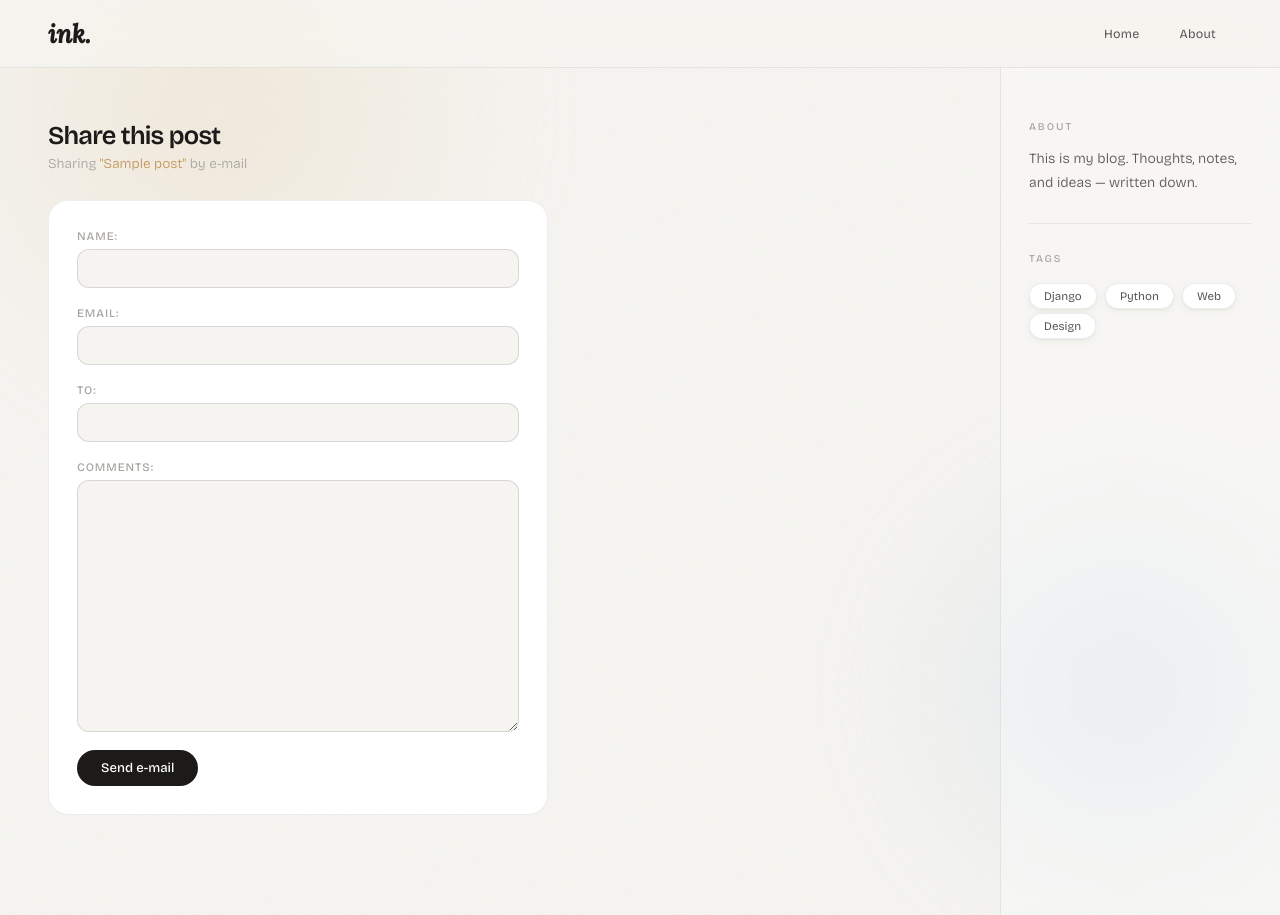
After one commit to KaranSaini-Git/ink., a Django app: page /blog/1/share/ in a window 1280 px wide. The commit adds this page. Run offline with Django 5.2, Linux system fonts and the light colour scheme; tables that the repository leaves empty hold one stand-in row (values such as "Sample post").

Commit message:
Add Post Sharing Feature

```diff
--- a/blog/forms.py
+++ b/blog/forms.py
@@ -1,9 +1,14 @@
 from django import forms
+from .models import Comment
+class CommentForm(forms.ModelForm):
+    class Meta:
+        model = Comment
+        fields = ['name', 'email', 'body']
+
 class EmailPostForm(forms.Form):
-    name = forms.CharField(max_length=25)
-    email = forms.EmailField()
-    to = forms.EmailField()
-    comments = forms.CharField(
-    required=False,
-    widget=forms.Textarea
-            )
+    name=forms.CharField(max_length=25)
+    email=forms.EmailField()
+    to=forms.EmailField()
+    comments=forms.CharField(
+        required=False,
+        widget=forms.Textarea)
--- a/blog/models.py
+++ b/blog/models.py
@@ -1,27 +1,24 @@
-from django.conf import settings
 from django.db import models
 from django.utils import timezone
+from django.conf import settings
 from django.urls import reverse
 # Create your models here.
 class PublishedManager(models.Manager):
     def get_queryset(self):
-         return (
-             super().get_queryset().filter(status = Post.Status.PUBLISHED)
-         )
+        return super().get_queryset().filter(status=Post.Status.PUBLISHED)
 class Post(models.Model):
     class Status(models.TextChoices):
         DRAFT='DF','Draft'
         PUBLISHED='PB','Published'
-    title=models.CharField(max_length=250)
-    slug=models.SlugField(max_length=250,
-                          unique_for_date='publish')
+
+    title = models.CharField(max_length=250)
+    slug = models.SlugField(max_length=250, unique_for_date='publish')
     author=models.ForeignKey(
         settings.AUTH_USER_MODEL,
         on_delete=models.CASCADE,
         related_name='blog_posts'
     )
-    body=models.TextField()
-
+    body = models.TextField()
 
     publish=models.DateTimeField(default=timezone.now)
     created=models.DateTimeField(auto_now_add=True)
@@ -31,22 +28,38 @@ class Post(models.Model):
         choices=Status,
         default=Status.DRAFT
     )
-    objects = models.Manager()
-    published = PublishedManager()
+    objects=models.Manager() # The default manager.
+    published=PublishedManager() # Our custom manager.
     class Meta:
         ordering=['-publish']
-    indexes=[models.Index(fields=['-publish'])]
+        indexes=[models.Index(fields=['-publish'])]
 
     def __str__(self):
         return self.title
+    def get_absolute_url(self):
+        # return reverse('blog:post_detail', args=[self.id])
+        return reverse('blog:post_detail', args=[self.publish.year,
+                                                self.publish.month,
+                                                self.publish.day,
+                                                self.slug])
 
-    def get_absolute_url(self):
-        return reverse(
-        'blog:post_detail',
-        args=[
-            self.publish.year,
-            self.publish.month,
-            self.publish.day,
-            self.slug
+# creating models for comments
+class Comment(models.Model):
+    post = models.ForeignKey(
+        Post,
+        on_delete=models.CASCADE,
+        related_name='comments'
+)
+    name = models.CharField(max_length=80)
+    email = models.EmailField()
+    body = models.TextField()
+    created = models.DateTimeField(auto_now_add=True)
+    updated = models.DateTimeField(auto_now=True)
+    active = models.BooleanField(default=True)
+    class Meta:
+        ordering = ['created']
+        indexes = [
+            models.Index(fields=['created']),
         ]
-    )
+    def __str__(self):
+        return f'Comment by {self.name} on {self.post}'
--- a/blog/static/blog/blog.css
+++ b/blog/static/blog/blog.css
@@ -536,22 +536,139 @@ backdrop-filter: none;
   letter-spacing: 0.04em;
 }
 
-/* Tell GPU to pre-composite these layers */
+
 #header, #sidebar, .post-item {
   will-change: transform;
 }
 
-/* Reduce blur on cards since they're the most repeated */
+
 .post-item {
-  backdrop-filter: blur(6px); /* was 12px */
+  backdrop-filter: blur(6px);
   -webkit-backdrop-filter: blur(6px);
 }
 
-/* Move perspective to parent instead of each card */
 .post-list {
-  perspective: 1400px; /* already there, good */
+  perspective: 1400px;
 }
 
 .post-item {
-  transform-style: preserve-3d; /* already there, good */
+  transform-style: preserve-3d;
 }
+
+/* ═══════════════════════════════
+   SHARE PAGE
+═══════════════════════════════ */
+
+/* wrapper limits the width */
+.share-wrapper {
+  max-width: 500px;
+}
+
+.share-heading {
+  font-size: 1.6rem;
+  font-weight: 600;
+  letter-spacing: -0.03em;
+  margin-bottom: 4px;
+}
+
+.share-subheading {
+  font-size: 0.85rem;
+  color: var(--ink3);
+  margin-bottom: 28px;
+}
+
+.share-subheading em {
+  color: var(--warm);
+  font-style: normal;
+}
+
+/* the white card wrapping the form */
+.share-card {
+  background: var(--white);
+  border: 1px solid var(--border);
+  border-radius: var(--radius);
+  padding: 28px;
+}
+
+/* django renders each field as a <p> — we stack label above input */
+.share-card p {
+  display: flex;
+  flex-direction: column;
+  gap: 6px;
+  margin-bottom: 18px;
+}
+
+.share-card label {
+  font-size: 0.72rem;
+  font-weight: 500;
+  letter-spacing: 0.08em;
+  text-transform: uppercase;
+  color: var(--ink3);
+}
+
+.share-card input[type="text"],
+.share-card input[type="email"],
+.share-card textarea {
+  font-family: 'Bricolage Grotesque', sans-serif;
+  font-size: 0.9rem;
+  font-weight: 300;
+  color: var(--ink);
+  background: var(--bg);
+  border: 1px solid var(--border2);
+  border-radius: var(--radius-sm);
+  padding: 10px 14px;
+  outline: none;
+  width: 100%;
+  transition: border-color 0.2s;
+}
+
+.share-card textarea {
+  resize: vertical;
+  min-height: 80px;
+  line-height: 1.6;
+}
+
+/* warm gold outline when focused */
+.share-card input:focus,
+.share-card textarea:focus {
+  border-color: var(--warm);
+}
+
+.share-card input[type="submit"] {
+  font-family: 'Bricolage Grotesque', sans-serif;
+  font-size: 0.82rem;
+  font-weight: 500;
+  color: var(--white);
+  background: var(--ink);
+  border: none;
+  border-radius: 100px;
+  padding: 10px 24px;
+  cursor: pointer;
+  transition: background 0.2s;
+}
+
+.share-card input[type="submit"]:hover {
+  background: var(--warm);
+}
+
+/* success message after sending */
+.share-success {
+  max-width: 500px;
+}
+
+.share-success h1 {
+  font-size: 1.4rem;
+  font-weight: 600;
+  letter-spacing: -0.02em;
+  margin-bottom: 8px;
+}
+
+.share-success p {
+  font-size: 0.88rem;
+  color: var(--ink2);
+}
+
+.share-success em {
+  color: var(--warm);
+  font-style: normal;
+}
--- a/blog/templates/blog/post/list.html
+++ b/blog/templates/blog/post/list.html
@@ -1,4 +1,4 @@
-{% extends "blog/post/base.html" %}
+{% extends "blog/base.html" %}
 {% load static %}
 
 {% block title %}My Blog{% endblock %}
--- /dev/null
+++ b/blog/templates/blog/post/share.html
@@ -0,0 +1,26 @@
+{% extends "blog/base.html" %}
+{% block title %}Share a post{% endblock %}
+{% block content %}
+
+{% if sent %}
+<div class="share-success">
+  <h1>E-mail sent</h1>
+  <p>"{{ post.title }}" was successfully sent to <em>{{ form.cleaned_data.to }}</em></p>
+</div>
+
+{% else %}
+<div class="share-wrapper">
+  <h1 class="share-heading">Share this post</h1>
+  <p class="share-subheading">Sharing <em>"{{ post.title }}"</em> by e-mail</p>
+
+  <div class="share-card">
+    <form method="post">
+      {% csrf_token %}
+      {{ form.as_p }}
+      <input type="submit" value="Send e-mail">
+    </form>
+  </div>
+</div>
+{% endif %}
+
+{% endblock %}
--- a/blog/urls.py
+++ b/blog/urls.py
@@ -7,6 +7,7 @@ urlpatterns = [
     #list.html
     # path('', views.post_list, name='post_list'),
     path('', views.PostListView.as_view(), name='post_list'),
+    path ('<int:post_id>/share/',views.post_share,name = 'post_share'),
 
     #details.html
     path(
--- a/blog/views.py
+++ b/blog/views.py
@@ -1,68 +1,99 @@
 from django.shortcuts import render
-from .models import Post
+from . models import Post
+from django.shortcuts import redirect
 from django.shortcuts import get_object_or_404,render
 from django.core.paginator import Paginator,EmptyPage,PageNotAnInteger
 from django.views.generic import ListView
-from .forms import EmailPostForm
+# from .forms import EmailPostForm
+from .forms import EmailPostForm, CommentForm
+from django.core.mail import send_mail
+from django.views.decorators.http import require_POST
 
-# from django.http import HttpResponse
-# Create your views here.
-#list view
 def post_share(request, post_id):
-# Retrieve post by id
+    # Retrieve post by id
     post = get_object_or_404(
         Post,
         id=post_id,
         status=Post.Status.PUBLISHED
-        )
+    )
+    sent = False
     if request.method == 'POST':
-# Form was submitted
+        # Form was submitted
         form = EmailPostForm(request.POST)
         if form.is_valid():
             # Form fields passed validation
             cd = form.cleaned_data
-            # ... send email
+            post_url = request.build_absolute_uri(
+            post.get_absolute_url()
+            )
+            subject = (
+                f"{cd['name']} ({cd['email']}) "
+                f"recommends you read {post.title}"
+            )
+            message = (
+                f"Read {post.title} at {post_url}\n\n"
+                f"{cd['name']}\'s comments: {cd['comments']}"
+            )
+            send_mail(
+                subject=subject,
+                message=message,
+                from_email=None,
+                recipient_list=[cd['to']]
+            )
+            sent = True
+        # ... send email
     else:
         form = EmailPostForm()
-    return render(
-        request,
-        'blog/post/share.html',
-        {
-            'post': post,
-            'form': form
-        }
-    )
+    return render(request,'blog/post/share.html',{'post': post,'form': form,'sent': sent})
 
 class PostListView(ListView):
-    """ Alternative post list view """
+    """
+    Alternative post list view
+    """
     queryset = Post.published.all()
     context_object_name = 'posts'
     paginate_by = 3
     template_name = 'blog/post/list.html'
 
 def post_list(request):
-    post_list = Post.published.all()
-    #pagination. with 4 posts per page
-    paginator = Paginator(post_list,3)
-    page_number = request.GET.get('page',1)
+    post_list=Post.published.all()
+    paginator=Paginator(post_list,3)
+    page_number=request.GET.get('page',1)
     try:
-        posts = paginator.page(page_number)
+        posts=paginator.page(page_number)
     except PageNotAnInteger:
-        #if page is not an Integer get the first page
+# If page_number is not an integer get the first page
         posts = paginator.page(1)
     except EmptyPage:
-        #if page_number is out of range get last page
+# If page_number is out of range get last page of resul
         posts = paginator.page(paginator.num_pages)
+
     return render(request,'blog/post/list.html',{'posts':posts})
-    # return HttpResponse("It is working")
 
-#detail view
 def post_detail(request,year,month,day,post):
     post = get_object_or_404(
+    Post,
+    status=Post.Status.PUBLISHED,
+    slug=post,
+    publish__year=year,
+    publish__month=month,
+    publish__day=day
+    )
+    return render(request,'blog/post/detail.html',{'post':post})
+
+# Handling model forms in vies
+@require_POST
+def post_comment(request, post_id):
+    post = get_object_or_404(
         Post,
-        status = Post.Status.PUBLISHED,
-        slug = post,
-        publish__year = year,
-        publish__month = month,
-        publish__day = day)
-    return render(request,'blog/post/detail.html',{'post':post})
+        id=post_id,
+        status=Post.Status.PUBLISHED
+    )
+    comment = None
+    form = CommentForm(data=request.POST)
+
+    if form.is_valid():
+        comment = form.save(commit=False)
+        comment.post = post
+        comment.save()
+    return redirect(post.get_absolute_url())
```
Also changed, not shown: blog/admin.py (+12 -5 lines), blog/templates/blog/post/detail.html (+5 -2 lines), blog/templates/blog/base.html (renamed from blog/templates/blog/post/base.html).
